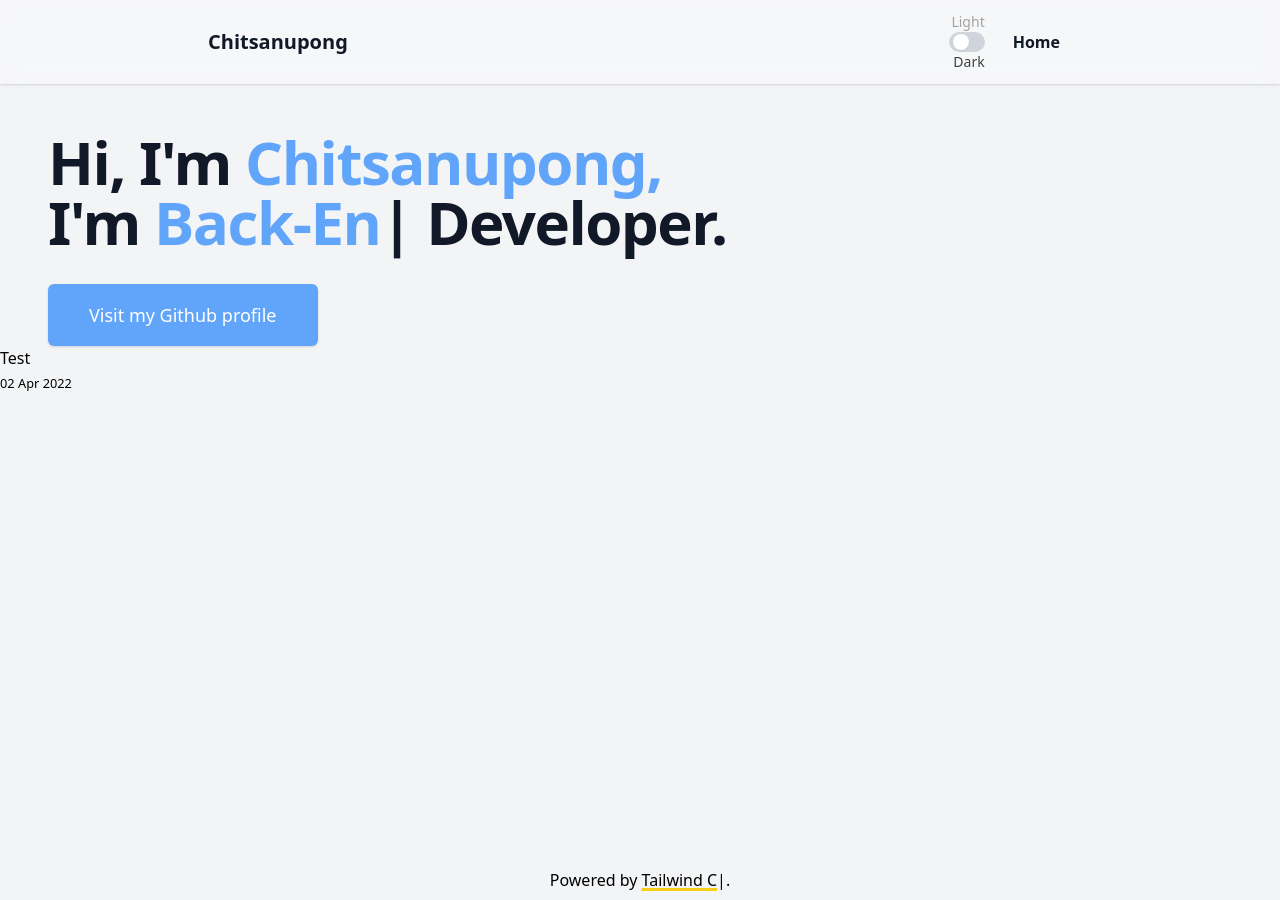
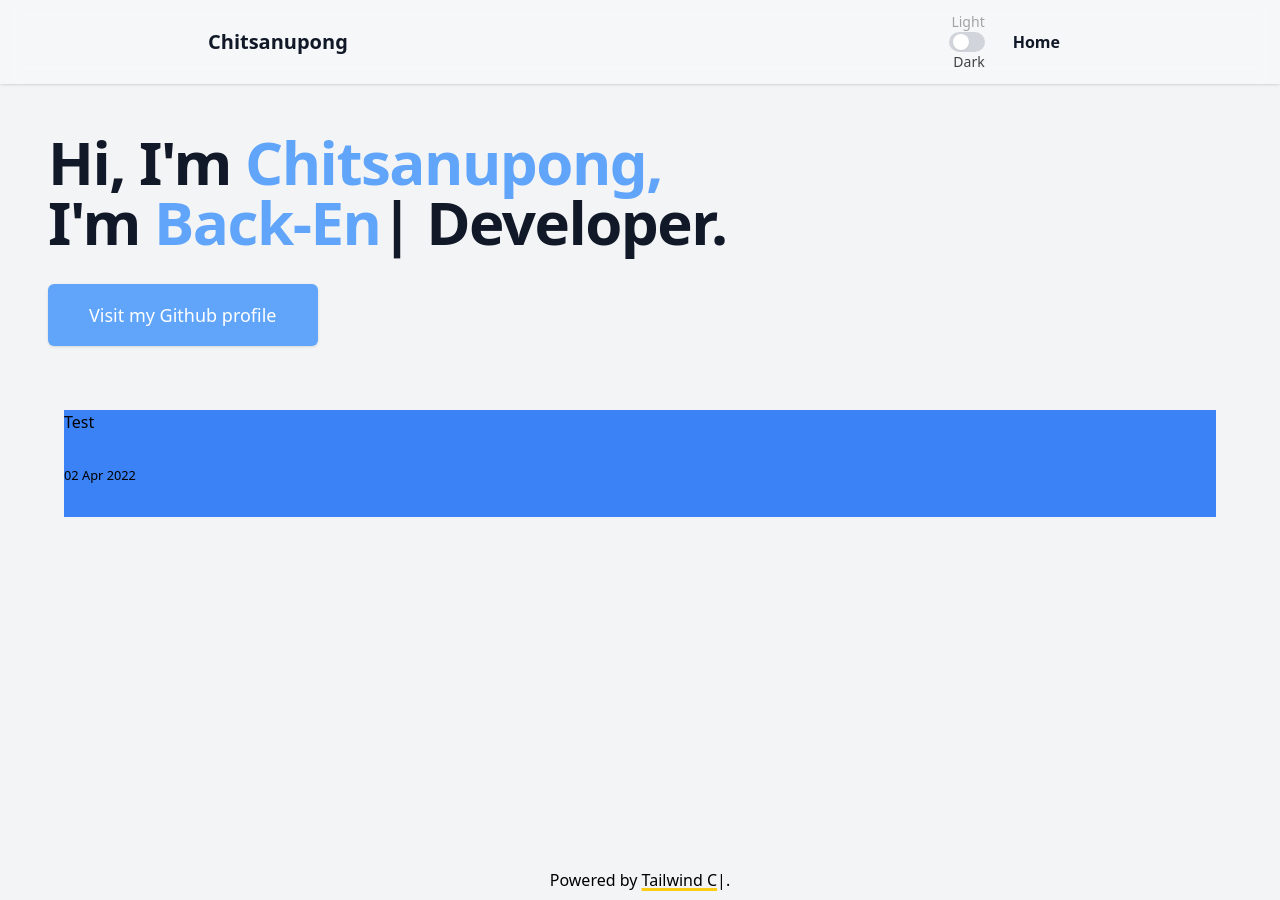
Before and after one commit to BenCinn/BenCinn.github.io, a Jekyll site: the page built from index.md, in a window 1280 px wide. Built offline with Jekyll 4.4.1, drawn with Linux system fonts in a browser that asks for light colours.

```diff
--- a/_layouts/index.html
+++ b/_layouts/index.html
@@ -4,54 +4,6 @@
               <meta charset="utf-8" />
               <link rel="stylesheet" href="./index.css" />
               <script src="https://cdn.jsdelivr.net/npm/typed.js@2.0.12"></script>
-              <style>
-                     /* article section */
-                     /* From: https://github.com/sharadcodes/jekyll-theme-serial-programmer/blob/main/assets/css/blog.css */
-
-                     .articles {
-                            display: grid;
-                            row-gap: 2rem;
-                            margin: 4rem 0 3rem 0;
-                     }
-                     .articles .article {
-                            padding: 2rem;
-                            background: var(--gray-3);
-                            border-radius: 15px;
-                            transition: all 0.2s ease-in-out;
-                     }
-                     .articles .article .article-title,
-                     .articles .article .article-title a {
-                            color: var(--white-2);
-                            font-weight: 100;
-                            font-style: italic;
-                            font-size: 1.4rem;
-                            line-height: 130%;
-                     }
-                     .articles .article:hover {
-                            transform: scale(1.05);
-                     }
-                     .articles .article .date {
-                            display: block;
-                            font-size: 0.8rem;
-                     }
-                     .articles .article .categories {
-                            display: flex;
-                            flex-direction: row;
-                            flex-wrap: wrap;
-                            justify-content: flex-start;
-                     }
-                     .articles .article .categories .category {
-                            margin: 0 0.5rem 0.3rem 0;
-                            display: block;
-                            color: var(--gray-4);
-                            background: var(--white-2);
-                            border-radius: 15px;
-                            font-size: 0.7rem;
-                            padding: 0 0.8rem;
-                            line-height: 1.3rem;
-                            cursor: pointer;
-                     }
-              </style>
               <nav
                      id="header"
                      class="sticky top-0 z-10 w-full backdrop-filter backdrop-blur-[10px] bg-opacity-30 bg-white shadow"
@@ -151,9 +103,12 @@
                                    </div>
                             </div>
                      </div>
+                     <!-- From: https://github.com/sharadcodes/jekyll-theme-serial-programmer/blob/main/assets/css/blog.css -->
                      {% for post in site.posts %}
-                     <article class="article">
-                            <h2 class="article-title">
+                     <article
+                            class="grid gap-8 m-16 transition ease-in-out delay-150 bg-blue-500 md:hover:-translate-y-1 md:hover:scale-110 duration-300"
+                     >
+                            <h2 class="font-thin">
                                    <a href="{{site.baseurl}}{{post.url}}">
                                           {{post.title}}
                                    </a>
```
Also changed, not shown: index.css.
